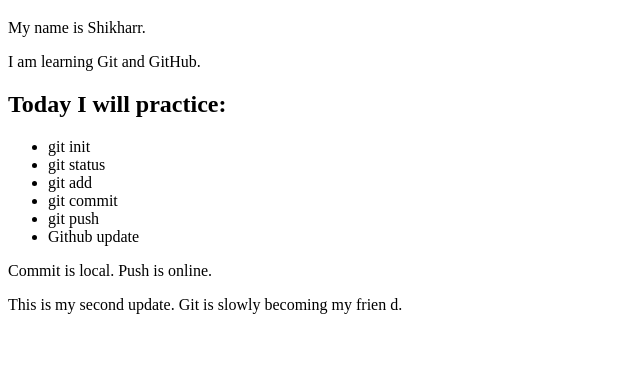
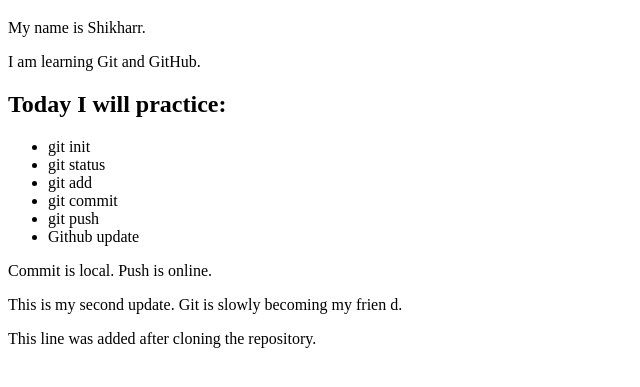
Before and after one commit to shikharr23/git-github-assignment, a plain HTML site: page index.html in a window 1280 px wide. Shown: the part 61-448 px from the top of the page, without its empty margins (0-640 px from the left). Drawn offline with Linux system fonts and the light colour scheme.

Commit message:
updated index file after clone

```diff
--- a/index.html
+++ b/index.html
@@ -18,5 +18,6 @@
     </ul>
     <p>Commit is local. Push is online.</p>
     <p>This is my second update. Git is slowly becoming my frien d.</p>
+    <p>This line was added after cloning the repository.</p>
   </body>
 </html>
```
